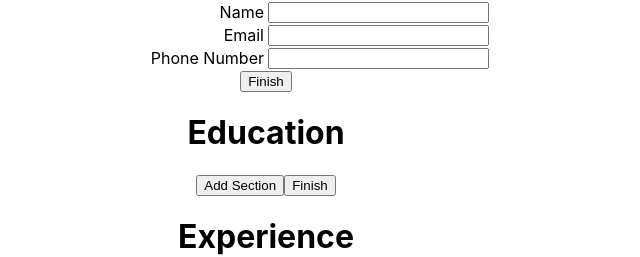
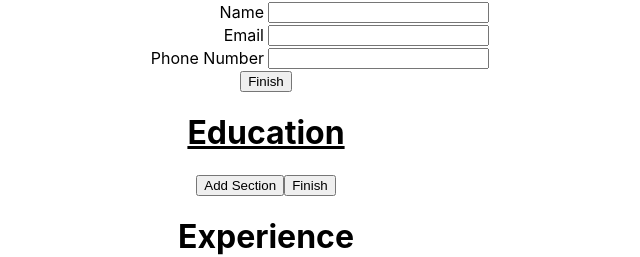
Before and after one commit to zyzaya/cv, a React (Create React App) app: page / in a window 1280 px wide. Shown: the part 81-338 px from the top of the page, without its empty margins (374-1014 px from the left). Built offline with nearby package versions, Linux system fonts and the light colour scheme; the HTML template or start-up script is replaced by a standard one.

Commit message:
add styling for Education section

```diff
--- a/src/components/EducationInfo.js
+++ b/src/components/EducationInfo.js
@@ -1,6 +1,7 @@
 import React from 'react';
 import uniqid from 'uniqid';
 import EducationSection from './EducationSection';
+import '../styles/EducationInfo.css';
 
 export default class EducationInfo extends React.Component {
   constructor(props) {
@@ -53,7 +54,7 @@ export default class EducationInfo extends React.Component {
 
   render() {
     return (
-      <div>
+      <div className="EducationInfo">
         <h1>Education</h1>
         <ul>
           {this.state.sections.map((e) => (
--- a/src/components/EducationSection.js
+++ b/src/components/EducationSection.js
@@ -1,5 +1,6 @@
 import React from 'react';
 import Text from './Text';
+import '../styles/EducationSection.css';
 
 export default class EducationSection extends React.Component {
   constructor(props) {
@@ -51,7 +52,7 @@ export default class EducationSection extends React.Component {
     }
 
     return (
-      <div>
+      <div className="EducationSection">
         <Text
           name="School Name"
           type="text"
--- /dev/null
+++ b/src/styles/EducationInfo.css
@@ -0,0 +1,8 @@
+.EducationInfo {
+  margin: auto;
+  max-width: 450px;
+}
+
+.EducationInfo > h1 {
+  text-decoration: underline;
+}
--- /dev/null
+++ b/src/styles/EducationSection.css
@@ -0,0 +1,5 @@
+.EducationSection {
+  margin-bottom: 5px;
+  padding-bottom: 5px;
+  border-bottom: 1px solid black;
+}
--- a/src/styles/PersonalInfo.css
+++ b/src/styles/PersonalInfo.css
@@ -1,7 +1,3 @@
-* {
-  /* border: 1px solid black; */
-}
-
 .PersonalInfo {
   margin: auto;
   max-width: 450px;
```
